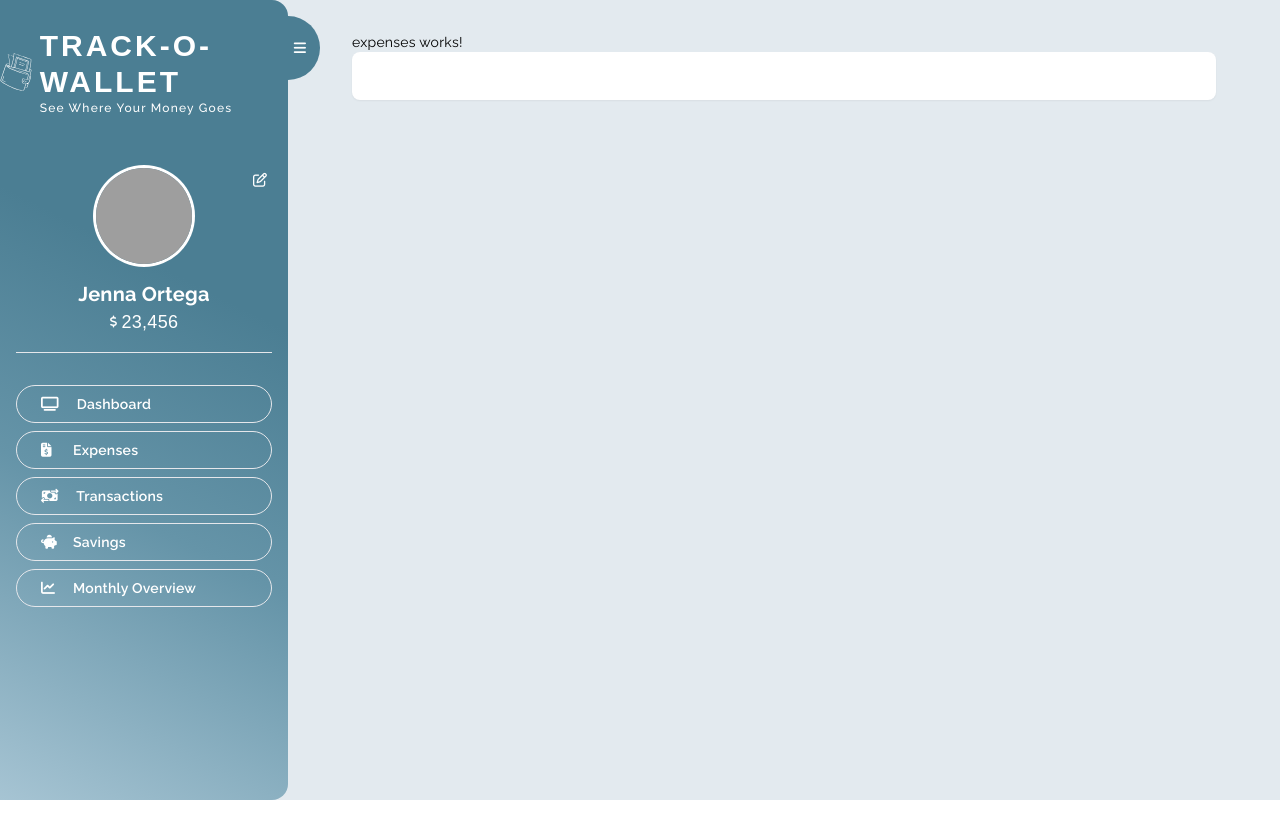
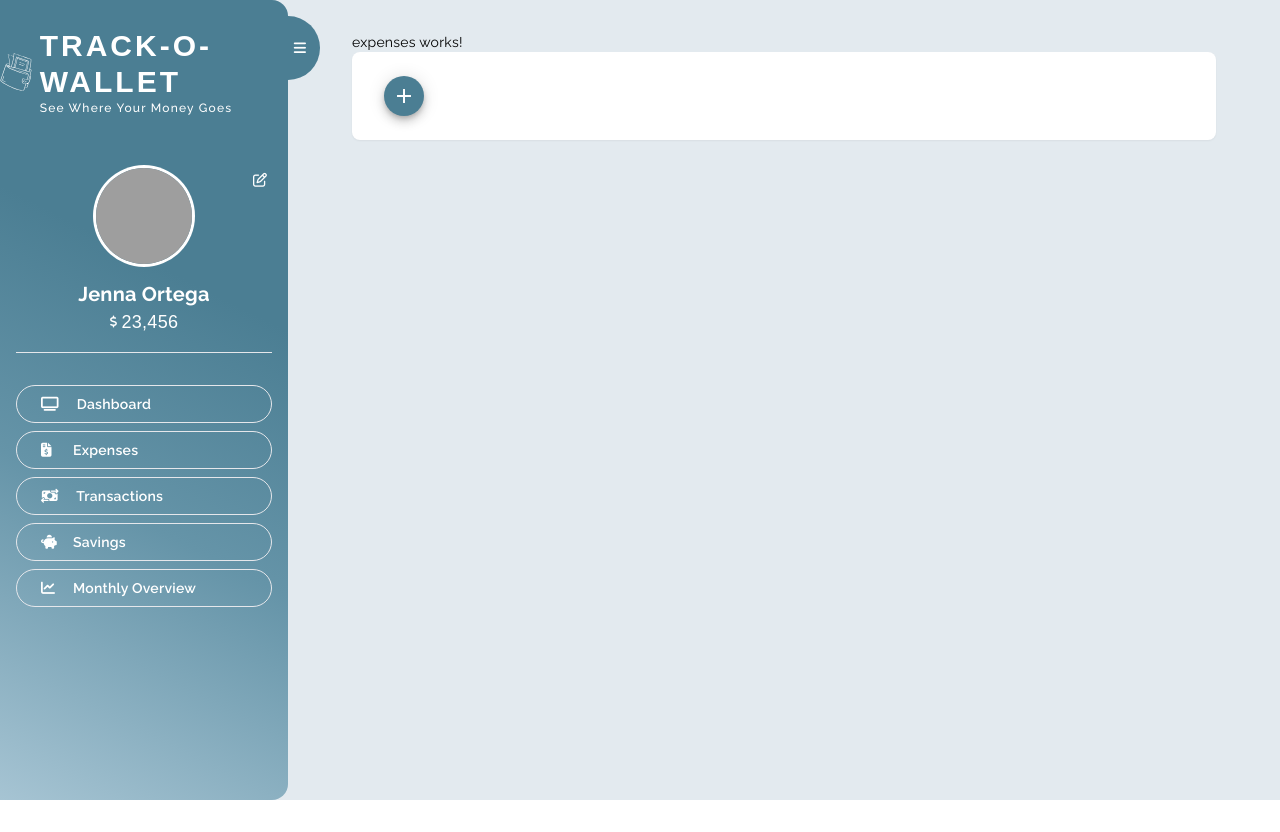
Before and after one commit to taimarahman/expense-tracker, an Angular app: page /expenses/taima in a window 1280 px wide. Built offline with nearby package versions, Linux system fonts and the light colour scheme; grey boxes are pictures that could not be loaded; a web font is replaced by a local one.

Commit message:
Update receipt.component.html

```diff
--- a/src/app/shared/components/receipt/receipt.component.html
+++ b/src/app/shared/components/receipt/receipt.component.html
@@ -1,8 +1,8 @@
 <div class="px-8 py-6 rounded-lg bg-white shadow-sm">
     <div class="example-button-container">
-        <!-- <button mat-mini-fab class="!bg-primary" color="warn" aria-label="Example icon button with a filter list icon">
+        <button mat-mini-fab class="!bg-primary" color="warn" aria-label="Example icon button with a filter list icon">
           <mat-icon>add</mat-icon>
-        </button> -->
+        </button>
 
       </div>
 </div>
```
